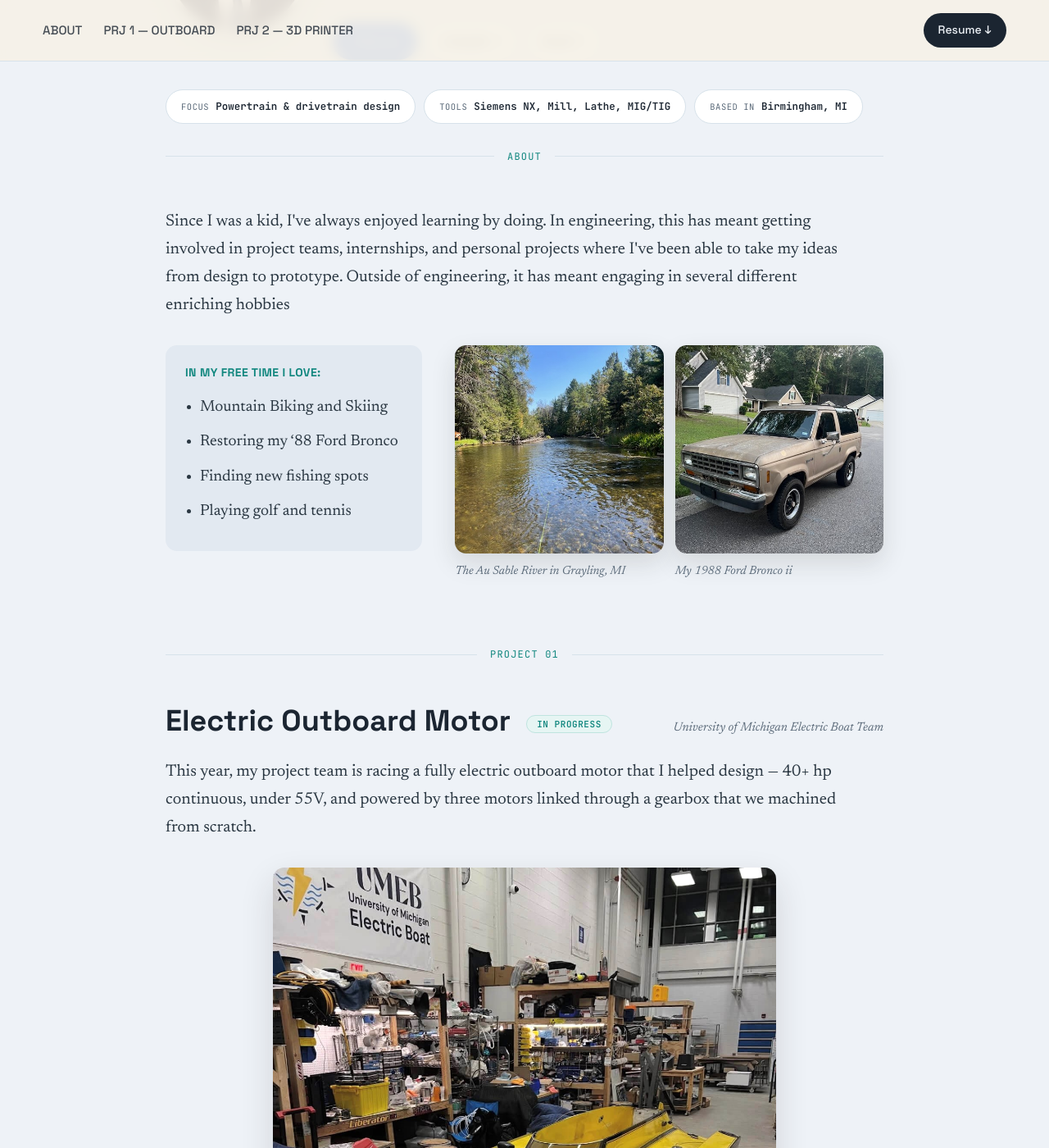
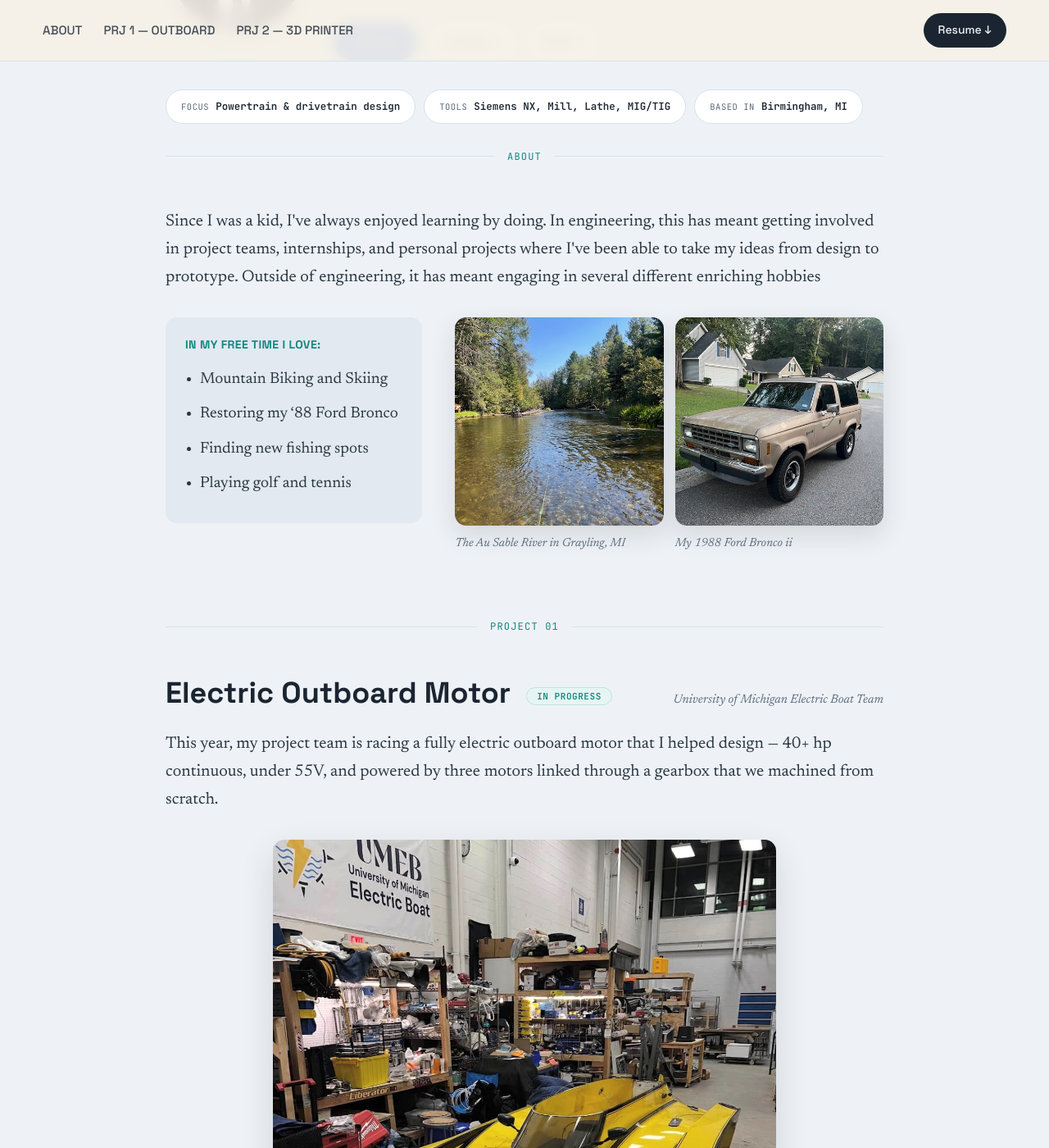
Before and after one commit to zacharysalloum/zacharysalloum.github.io, a Jekyll site: the page built from index.md, in a window 1280 px wide and 1400 px high, scrolled down 329 px. Shown: the whole window at 82% size. Built offline with Jekyll 4.4.1, drawn with Linux system fonts in a browser that asks for light colours.

Commit message:
Update style.css

```diff
--- a/assets/css/style.css
+++ b/assets/css/style.css
@@ -218,7 +218,7 @@ h1.name{
 
 .tldr{
   font-size:20px;
-  max-width:74ch;
+  max-width: 100%;
   margin:0 0 32px;
   color:#2a3742;
 }
```
